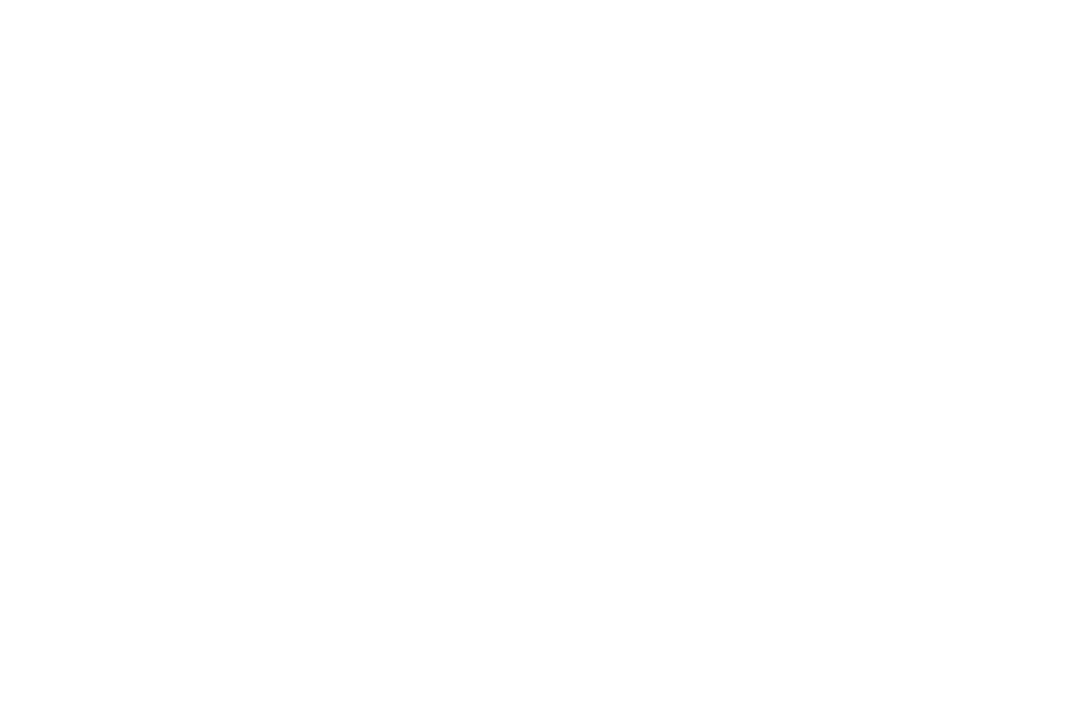
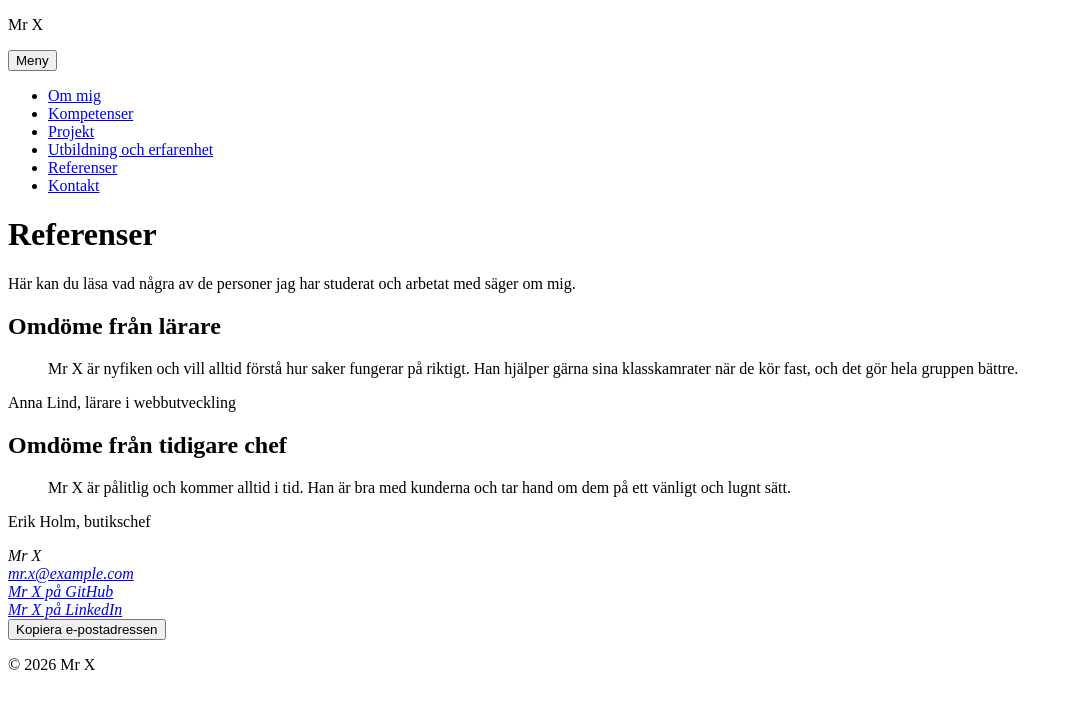
Before and after one commit to Mohanad210/Portfolio, a plain HTML site: page referenser.html in a window 1280 px wide. Shown: the whole page, without its empty margins (0-1073 px from the left). Drawn offline with Linux system fonts and the light colour scheme.

Commit message:
Bygg sidan Referenser

```diff
--- a/css/style.css
+++ b/css/style.css
@@ -57,3 +57,14 @@
 .site-footer__action { }
 .site-footer__status { }
 .site-footer__copyright { }
+
+/* BLOCK: references – Referenser */
+.references { }
+.references__title { }
+.references__intro { }
+
+/* BLOCK: reference-card – ett omdöme */
+.reference-card { }
+.reference-card__title { }
+.reference-card__quote { }
+.reference-card__author { }
--- a/referenser.html
+++ b/referenser.html
@@ -0,0 +1,82 @@
+<!DOCTYPE html>
+<html lang="sv">
+<head>
+    <meta charset="UTF-8">
+    <meta name="viewport" content="width=device-width, initial-scale=1.0">
+    <title>Referenser – Mr X, webbutvecklare</title>
+    <meta name="description" content="Läs vad en lärare och en tidigare chef säger om Mr X som kollega och utvecklare.">
+    <link rel="stylesheet" href="css/style.css">
+    <script src="js/script.js" defer></script>
+</head>
+<body>
+        <a href="#main-content" class="skip-link">Hoppa till huvudinnehållet</a>
+
+    <header class="site-header">
+        <p class="site-header__name">Mr X</p>
+
+        <!-- JS: Knappen visar och döljer menyn på mobilen.
+             ACTION: toggle-menu (vad ska hända)
+             DATA: data-menu-name="main" (vilken meny)
+             TARGET: listan med data-js-target="nav-list" (var det syns) -->
+        <button type="button" class="main-nav__toggle"
+                aria-expanded="true" aria-controls="nav-list"
+                data-js-action="toggle-menu"
+                data-menu-name="main">
+            Meny
+        </button>
+
+        <nav class="main-nav" aria-label="Huvudmeny">
+                <ul class="main-nav__list" id="nav-list" data-js-target="nav-list">
+                <li class="main-nav__item"><a class="main-nav__link" href="index.html">Om mig</a></li>
+                <li class="main-nav__item"><a class="main-nav__link" href="kompetenser.html">Kompetenser</a></li>
+                <li class="main-nav__item"><a class="main-nav__link" href="projekt.html">Projekt</a></li>
+                <li class="main-nav__item"><a class="main-nav__link" href="utbildning.html">Utbildning och erfarenhet</a></li>
+                <li class="main-nav__item"><a class="main-nav__link main-nav__link--active" href="referenser.html" aria-current="page">Referenser</a></li>
+                <li class="main-nav__item"><a class="main-nav__link" href="kontakt.html">Kontakt</a></li>
+            </ul>
+        </nav>
+    </header>
+                <main id="main-content" class="references">
+        <h1 class="references__title">Referenser</h1>
+        <p class="references__intro">Här kan du läsa vad några av de personer jag har studerat och arbetat med säger om mig.</p>
+
+        <!-- Varje omdöme kan stå på egen hand = article -->
+        <article class="reference-card">
+            <h2 class="reference-card__title">Omdöme från lärare</h2>
+            <blockquote class="reference-card__quote">
+                <p>Mr X är nyfiken och vill alltid förstå hur saker fungerar på riktigt. Han hjälper gärna sina klasskamrater när de kör fast, och det gör hela gruppen bättre.</p>
+            </blockquote>
+            <p class="reference-card__author">Anna Lind, lärare i webbutveckling</p>
+        </article>
+
+        <article class="reference-card">
+            <h2 class="reference-card__title">Omdöme från tidigare chef</h2>
+            <blockquote class="reference-card__quote">
+                <p>Mr X är pålitlig och kommer alltid i tid. Han är bra med kunderna och tar hand om dem på ett vänligt och lugnt sätt.</p>
+            </blockquote>
+            <p class="reference-card__author">Erik Holm, butikschef</p>
+        </article>
+    </main>
+
+        <footer class="site-footer">
+        <address class="site-footer__address">
+            Mr X<br>
+            <a class="site-footer__link" href="mailto:mr.x@example.com">mr.x@example.com</a><br>
+            <a class="site-footer__link" href="https://github.com/Mohanad210/portfolio">Mr X på GitHub</a><br>
+            <a class="site-footer__link" href="https://www.linkedin.com">Mr X på LinkedIn</a>
+        </address>
+
+        <!-- JS: När man klickar på knappen ska e-postadressen kopieras.
+             ACTION: copy-email, DATA: data-email, TARGET: copy-status -->
+        <button type="button" class="site-footer__action"
+                data-js-action="copy-email"
+                data-email="mr.x@example.com">
+            Kopiera e-postadressen
+        </button>
+        <p class="site-footer__status" data-js-target="copy-status" aria-live="polite"></p>
+
+        <p class="site-footer__copyright">© 2026 Mr X</p>
+    </footer>
+
+</body>
+</html>
```
